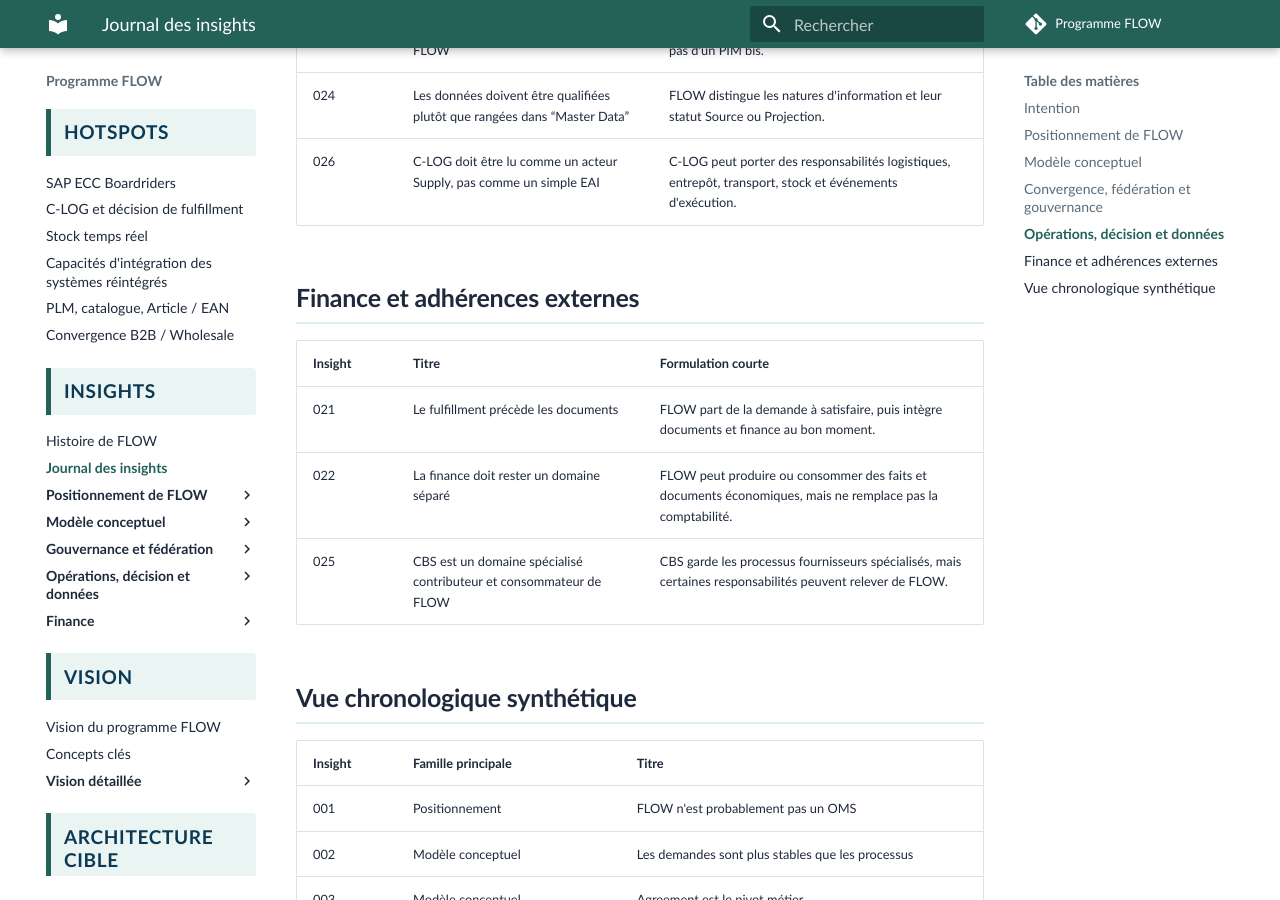
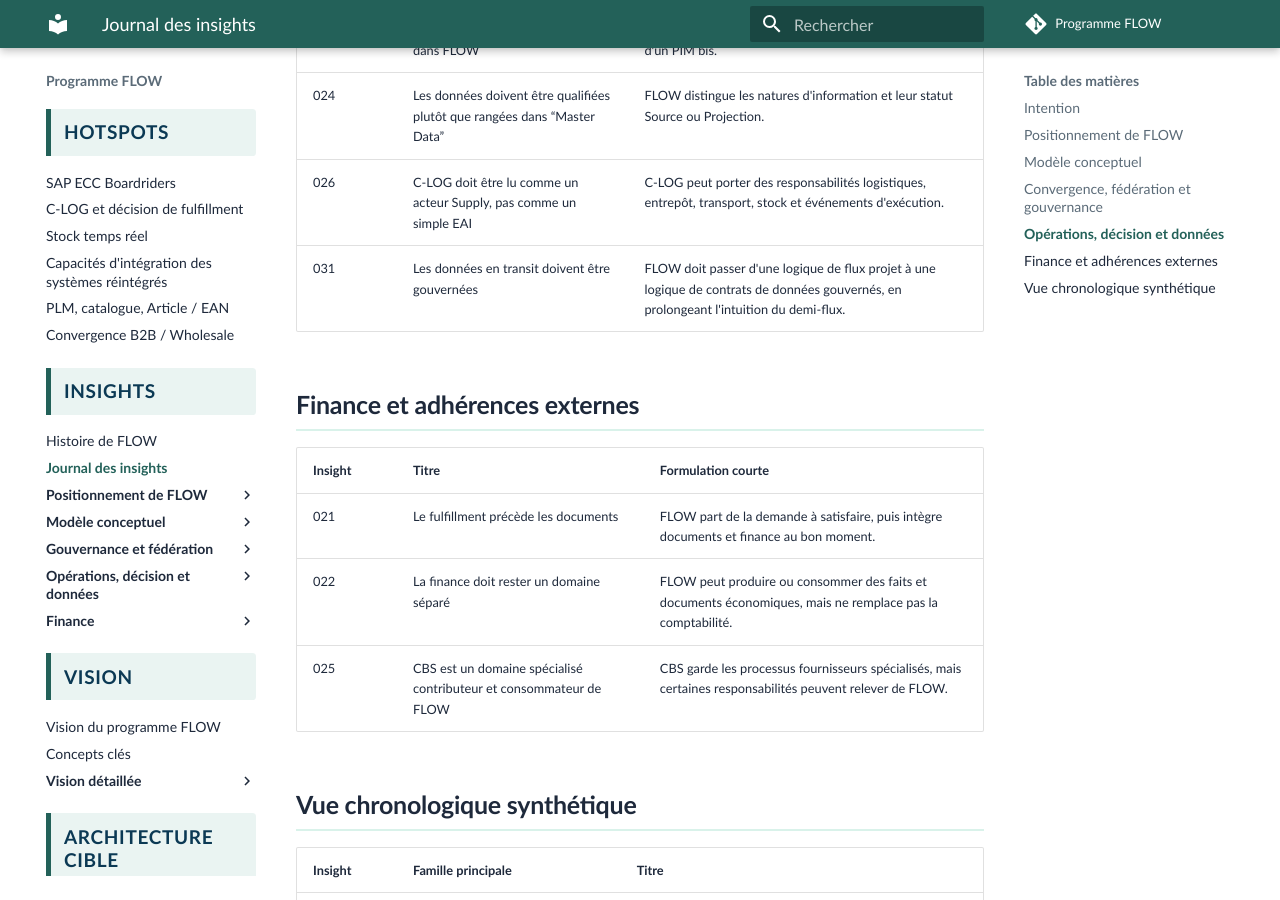
Before and after one commit to laurent-sintes/FLOW-Program, an MkDocs documentation site: the page built from docs/insights/journal-des-insights.md, in a window 1280 px wide and 900 px high, scrolled down 2758 px. Built offline with MkDocs 1.6.1 and Material for MkDocs 9.7.7, drawn with Linux system fonts in a browser that asks for light colours; comment, search, counter and statistics services are not loaded; some of the changed text lies outside the part shown.

Commit message:
Ajouter l'insight sur les données en transit au journal

```diff
--- a/docs/insights/journal-des-insights.md
+++ b/docs/insights/journal-des-insights.md
@@ -54,6 +54,7 @@
 | 023 | Le PIM n'est pas naturellement dans FLOW | FLOW a besoin d'une projection produit d'exécution, pas d'un PIM bis. |
 | 024 | Les données doivent être qualifiées plutôt que rangées dans “Master Data” | FLOW distingue les natures d'information et leur statut Source ou Projection. |
 | 026 | C-LOG doit être lu comme un acteur Supply, pas comme un simple EAI | C-LOG peut porter des responsabilités logistiques, entrepôt, transport, stock et événements d'exécution. |
+| 031 | Les données en transit doivent être gouvernées | FLOW doit passer d'une logique de flux projet à une logique de contrats de données gouvernés, en prolongeant l'intuition du demi-flux. |
 
 ## Finance et adhérences externes
 
@@ -97,3 +98,4 @@
 | 028 | Positionnement | Le centre de gravité du SI se déplace vers la demande |
 | 029 | Modèle conceptuel | La variation métier doit être pilotée par règles |
 | 030 | Modèle conceptuel | Le SAV est une demande comme les autres |
+| 031 | Opérations, décision et données | Les données en transit doivent être gouvernées |
```
